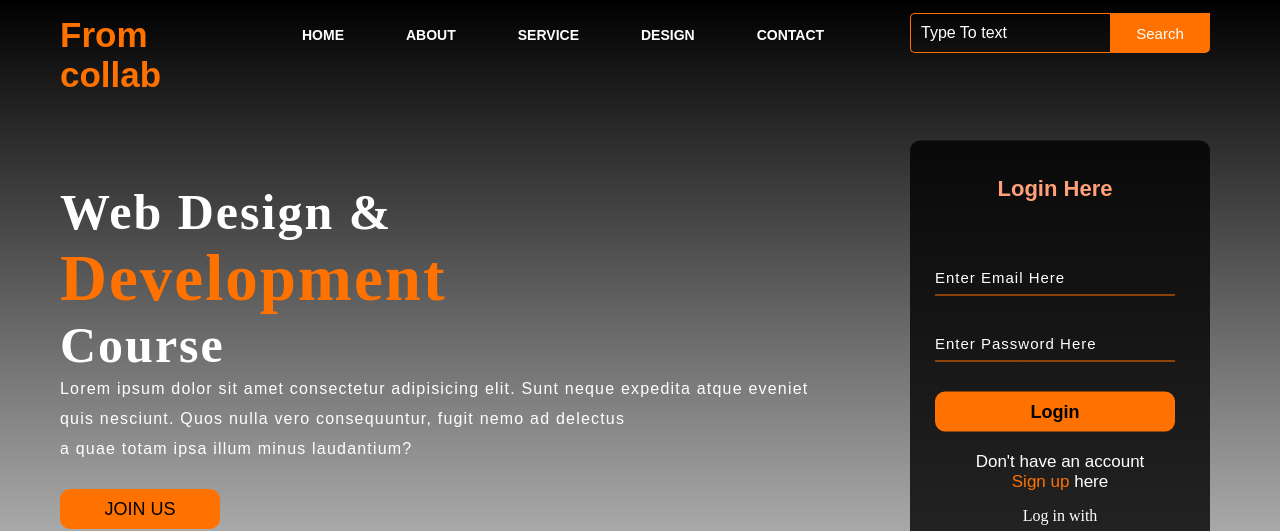
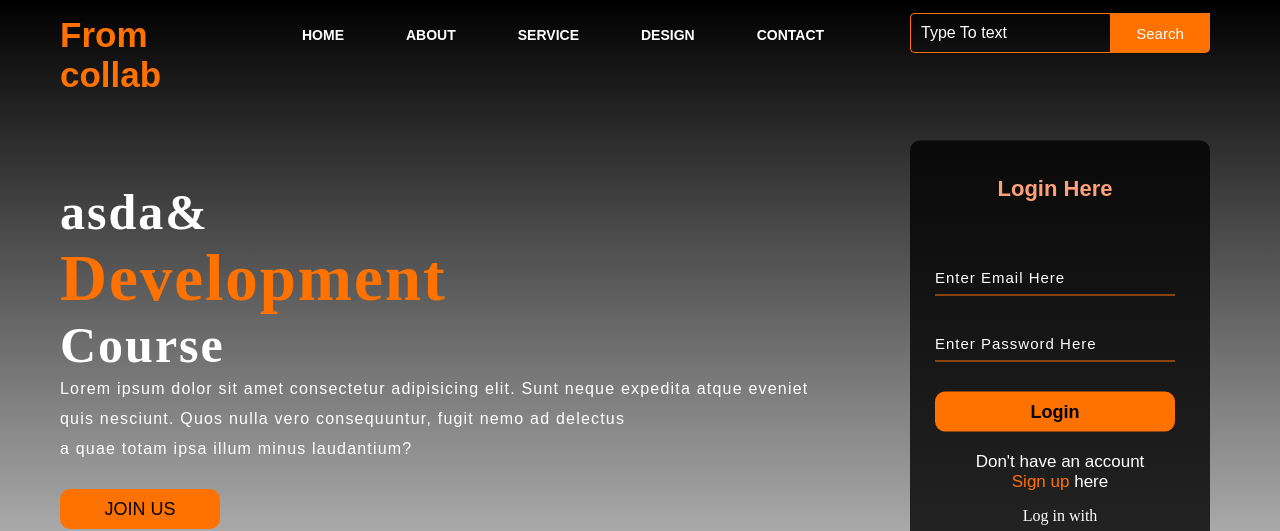
Before and after one commit to Jdelina/ZetoRo, a plain HTML site: page index.html in a window 1280 px wide. Shown: the top 531 px of the page. Drawn offline with nearby package versions, Linux system fonts and the light colour scheme.

Commit message:
Update index.html
another update

```diff
--- a/index.html
+++ b/index.html
@@ -32,7 +32,7 @@
 
         </div>
         <div class="content">
-            <h1>Web Design & <br><span>Development</span> <br>Course</h1>
+            <h1>asda& <br><span>Development</span> <br>Course</h1>
             <p class="par">Lorem ipsum dolor sit amet consectetur adipisicing elit. Sunt neque
                  expedita atque eveniet <br> quis nesciunt. Quos nulla vero consequuntur, fugit nemo ad delectus
                 <br> a quae totam ipsa illum minus laudantium?</p>
```
